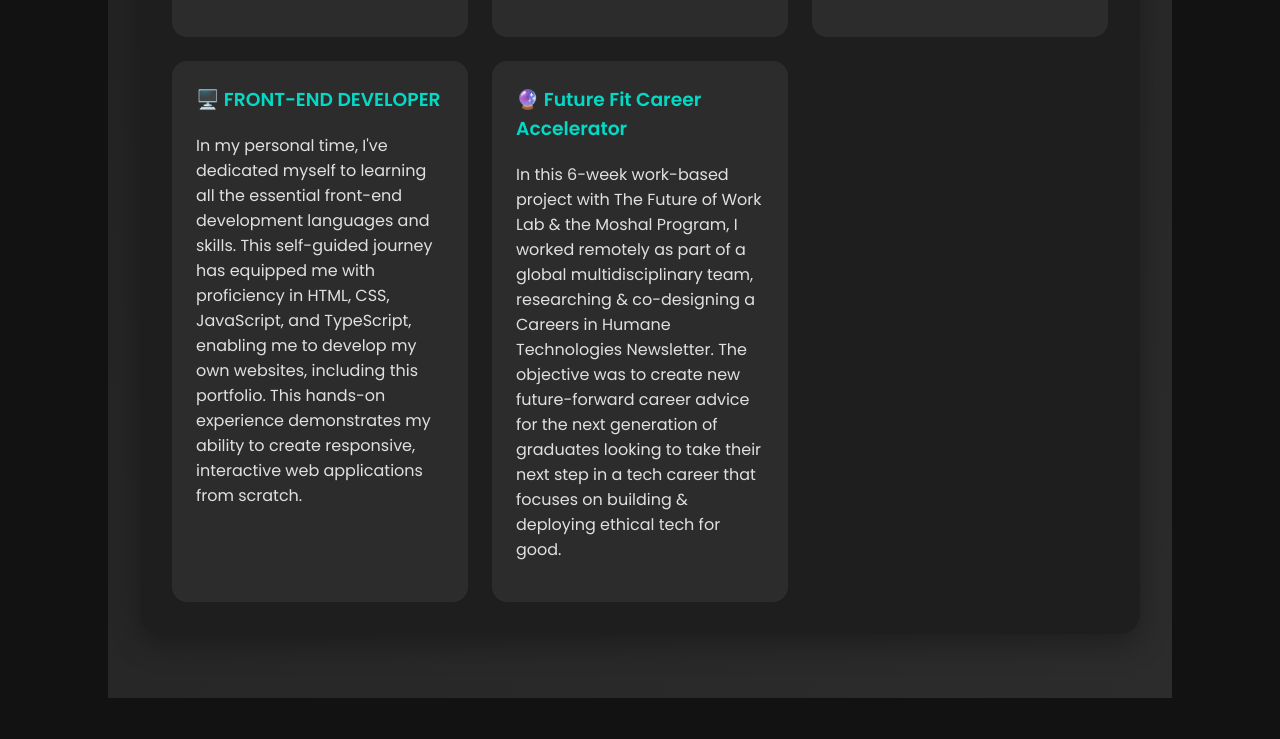
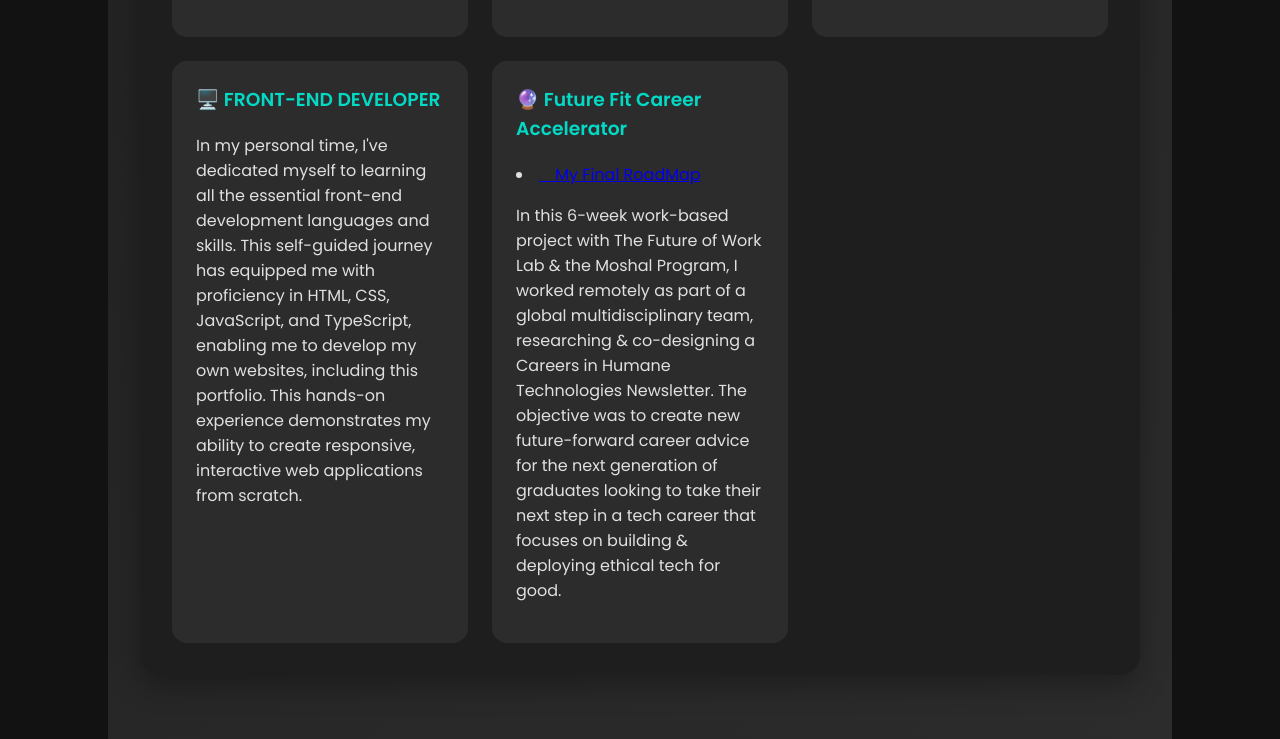
Before and after one commit to Ramsey02/resume, a website: page public/index.html in a window 1280 px wide. Shown: the part 1846-2585 px from the top of the page. Before the commit the page ends 2544 px from the top, so only its background shows below. Drawn offline with Linux system fonts and the light colour scheme; sample sign-in values are in the browser's storage.

Commit message:
Update index.html

```diff
--- a/public/index.html
+++ b/public/index.html
@@ -101,6 +101,7 @@
                 </div>
                 <div class="project-card">
                     <h3>🔮 Future Fit Career Accelerator</h3>
+                    <li><a href="https://www.notion.so/My-Roadmap-aa665784209043279dd18d61d6a27bc8?pvs=4" target="_blank"><i class="fa-route"></i> My Final RoadMap</a></li>
                     <p>In this 6-week work-based project with The Future of Work Lab & the Moshal Program, I worked remotely as part of a global multidisciplinary team, researching & co-designing a Careers in Humane Technologies Newsletter. The objective was to create new future-forward career advice for the next generation of graduates looking to take their next step in a tech career that focuses on building & deploying ethical tech for good.</p>
                 </div>
             </div>
```
